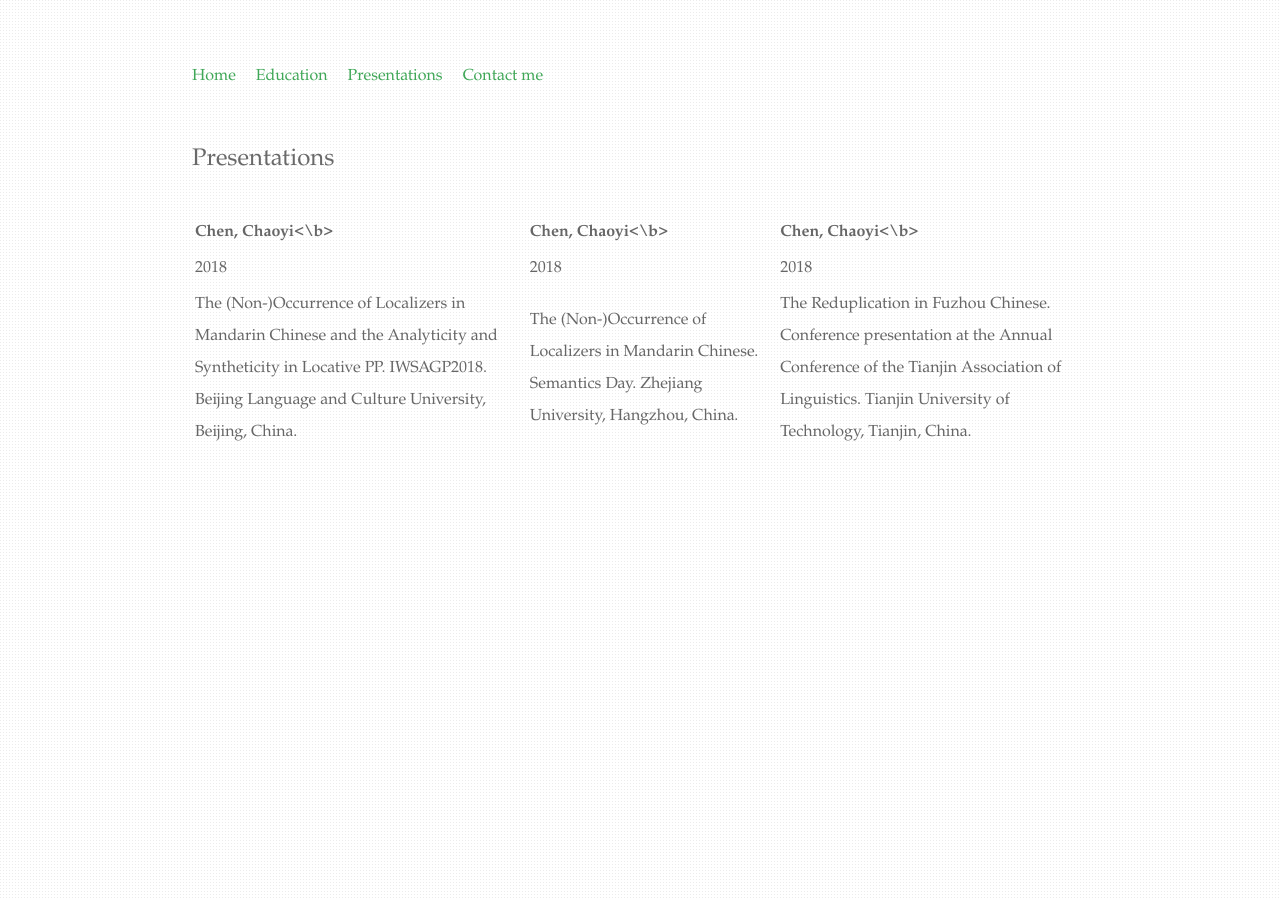
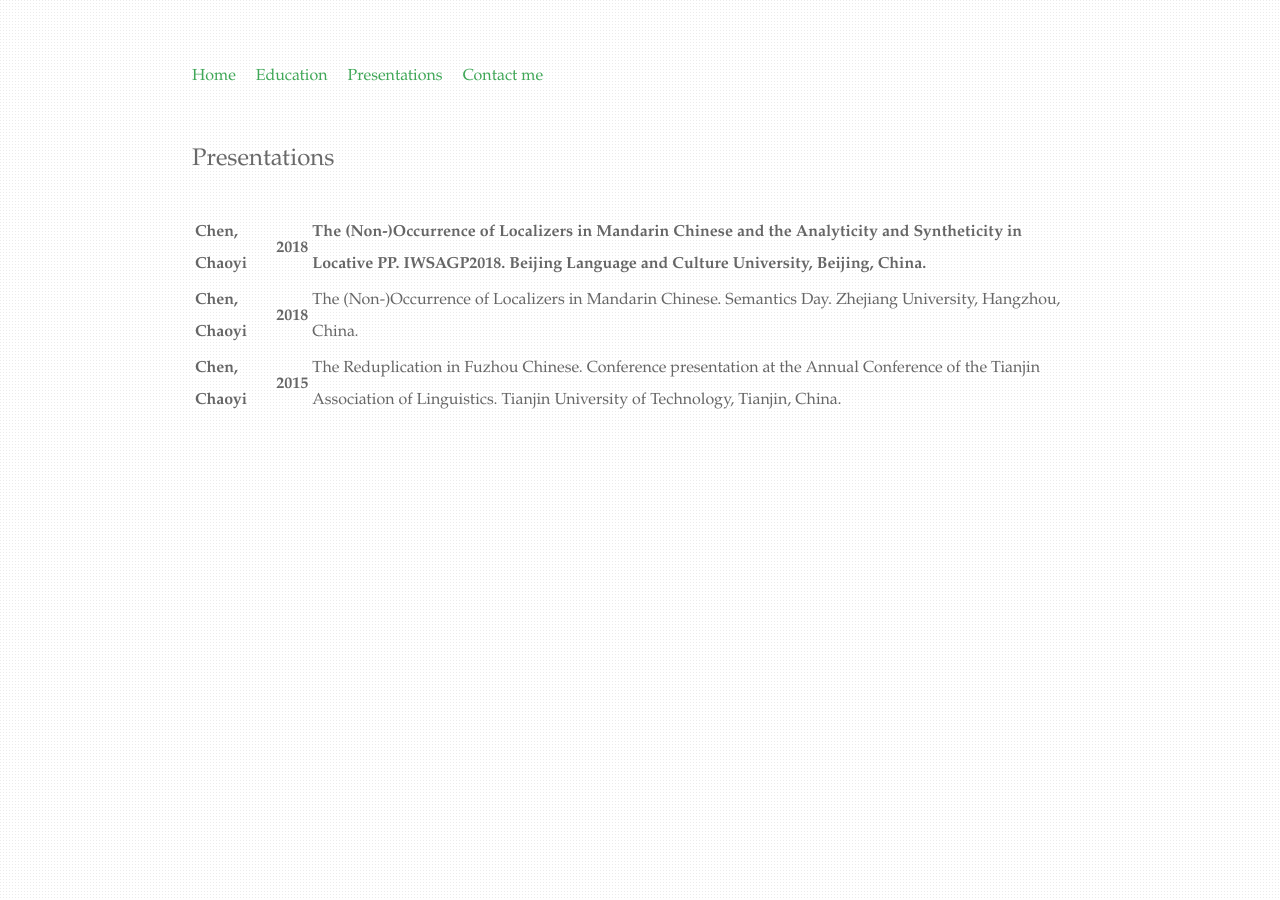
Before and after one commit to chaoyichen71/chaoyichen71.github.io, a Jekyll site: the page built from Presentations/index.html, in a window 1280 px wide. Built offline with Jekyll 4.4.1, drawn with Linux system fonts in a browser that asks for light colours.

Commit message:
Update index.html

```diff
--- a/Presentations/index.html
+++ b/Presentations/index.html
@@ -8,18 +8,18 @@ title: Presentations
 </br>
 <table>
 <tr>
-  <td><b>Chen, Chaoyi<\b></td>
-  <td><b>Chen, Chaoyi<\b></td>
-  <td><b>Chen, Chaoyi<\b></td>
+  <td><b>Chen, Chaoyi</b></td>
+  <td><b>2018</b></td>
+  <td><b>The (Non-)Occurrence of Localizers in Mandarin Chinese and the Analyticity and Syntheticity in Locative PP. IWSAGP2018. Beijing Language and Culture University, Beijing, China.</b></td>
 </tr>
 <tr>
-  <td>2018</td>
-  <td>2018</td>
-  <td>2018</td>
+  <td><b>Chen, Chaoyi</b></td>
+  <td><b>2018</b></td>
+  <td>The (Non-)Occurrence of Localizers in Mandarin Chinese. Semantics Day. Zhejiang University, Hangzhou, China.</td>
 </tr>
 <tr>
-  <td>The (Non-)Occurrence of Localizers in Mandarin Chinese and the Analyticity and Syntheticity in Locative PP. IWSAGP2018. Beijing Language and Culture University, Beijing, China.</td>
-  <td>The (Non-)Occurrence of Localizers in Mandarin Chinese. Semantics Day. Zhejiang University, Hangzhou, China.</td>
+  <td><b>Chen, Chaoyi</b></td>
+  <td><b>2015</b></td>
   <td>The Reduplication in Fuzhou Chinese. Conference presentation at the Annual Conference of the Tianjin Association of Linguistics. Tianjin University of Technology, Tianjin, China.</td>
 </tr>
 </table>
```
